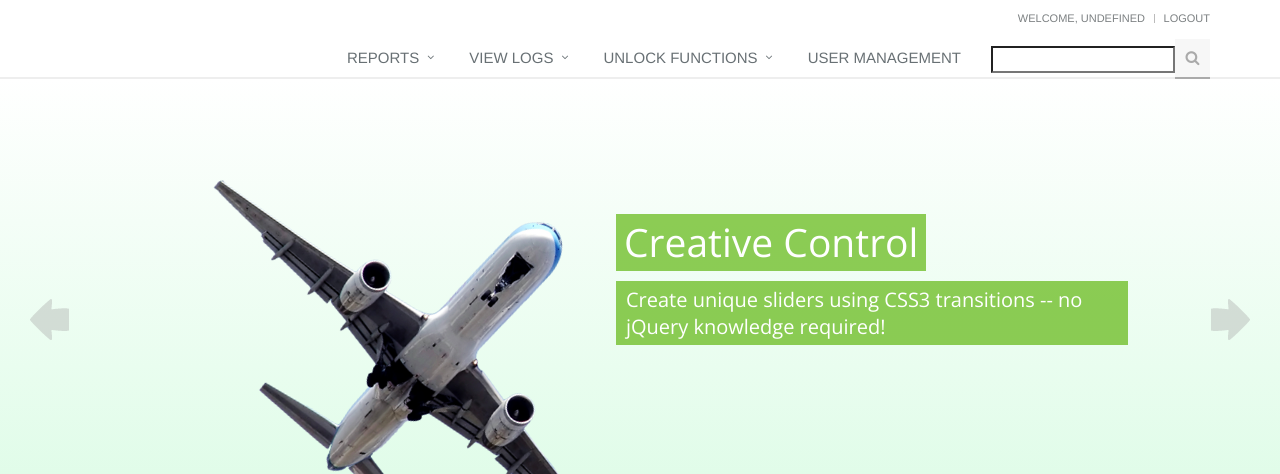
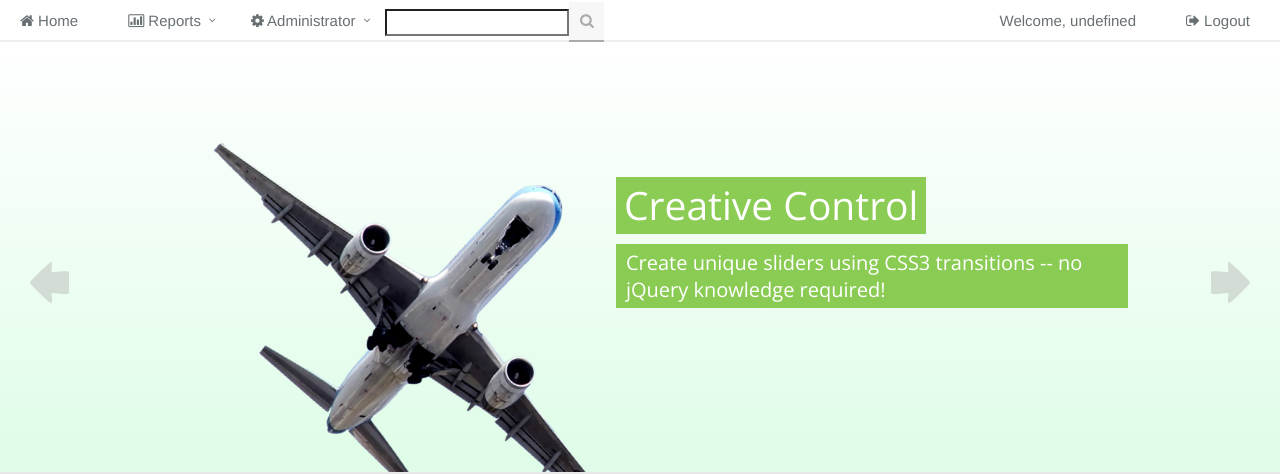
Before and after one commit to sherrytran/sherrytran.github.io, a Jekyll site: the page built from index.html, in a window 1280 px wide. Shown: the top 474 px of the page. Built offline with Jekyll 4.4.1, drawn with Linux system fonts in a browser that asks for light colours; Markdown is read by kramdown in place of the engine named in the settings; grey boxes are pictures that could not be loaded.

Commit message:
modify website with more function

```diff
--- a/_includes/navbar.html
+++ b/_includes/navbar.html
@@ -34,25 +35,9 @@ $(document).ready(function(){
 </script>
 
 <div class="header">
-        <!-- Topbar -->
-        <div class="topbar">
-            <div class="container">
-                <!-- Topbar Navigation -->
-                <ul class="loginbar pull-right">
-                    <li>
-                       <a id="user" href="#"></a>
-                    </li>
-                    <li class="topbar-devider"></li>
-                    <li><a href="login.html">Logout</a></li>
-                </ul>
-                <!-- End Topbar Navigation -->
-            </div>
-        </div>
-        <!-- End Topbar -->
-
         <!-- Navbar -->
         <div class="navbar navbar-default" role="navigation">
-            <div class="container">
+            <div class="container-float">
                 <!-- Brand and toggle get grouped for better mobile display -->
                 <div class="navbar-header">
                     <button type="button" class="navbar-toggle" data-toggle="collapse" data-target=".navbar-responsive-collapse">
@@ -65,52 +50,38 @@ $(document).ready(function(){
                 <div class="collapse navbar-collapse navbar-responsive-collapse">
                     <ul class="nav navbar-nav">
                         <!-- Product -->
+                        <li><a href="content.html">
+                                <i class="fa fa-home"></i>
+                                Home
+                            </a></i></li>
                         <li {% if include.menuchoice == 'product' %} class="dropdown active" {% else %} class="dropdown" {% endif %}>
-                            <a href="javascript:void(0);" class="dropdown-toggle" data-toggle="dropdown">
+
+                            <a id="myreport" href="" class="dropdown-toggle">
+                                <i class="fa fa-bar-chart-o"></i>
                                 Reports
                             </a>
                             <ul class="dropdown-menu">
-                                <li><a target="_blank" href="#">A Report</a></li>
-                                <li id="areport"><a target="_blank" href="#">B Report</a></li>
-                                <li><a target="_blank" href="#">C Report</a></li>
-                                <li id="dreport"><a target="_blank" href="#">D report</a></li>
-                                <li id="ereport"><a target="_blank" href="#">E report</a></li>
+                                <li><a target="_blank" href="report.html">Information Report on New Residents, New PRs and NCs for all Division</a></li>
+                                <li id="areport"><a target="_blank" href="report.html">Statistic Report on New Residents, New PRs and NCs for all Division</a></li>
+                                <li><a target="_blank" href="report.html">House Visit Report</a></li>
+                                <li id="dreport"><a target="_blank" href="report.html">Report on SCEF KPI Achievement</a></li>
+                                <li id="ereport"><a target="_blank" href="report.html">Report on Welcome Letter Automated Update</a></li>
                             </ul>
                         </li>
                         <!-- End Product -->
-
-                        <!-- Services -->
-                        <li id="log" {% if include.menuchoice == 'services' %} class="dropdown active" {% else %} class="dropdown" {% endif %}>
-                            <a href="javascript:void(0);" class="dropdown-toggle" data-toggle="dropdown">
-                                View Logs
-                            </a>
-                            <ul class="dropdown-menu">
-                              <li><a target="_blank" href="#">Error Log</a></li>
-                              <li><a target="_blank" href="#">User Log</a></li>
-                            </ul>
-                        </li>
-                        <!-- End Services -->
-
                         <!-- Partners -->
                         <li {% if include.menuchoice == 'partners' %} class="dropdown active" {% else %} class="dropdown" {% endif %}>
                             <a href="javascript:void(0);" class="dropdown-toggle" data-toggle="dropdown">
-                                Unlock Functions
+                                <i class="fa fa-gear"></i>
+                                Administrator
                             </a>
                             <ul class="dropdown-menu">
-                              <li><a target="_blank" href="#">Unlock Activity page</a></li>
-                              <li><a target="_blank" href="#">Unlock House Visit</a></li>
+                              <li><a target="_blank" href="#">View Logs</a></li>
+                              <li><a target="_blank" href="#">Unlock Functions</a></li>
+                              <li><a target="_blank" href="#">User Management</a></li>
                             </ul>
                         </li>
                         <!-- End Partners -->
-
-                        <!-- Customers -->
-                        <li>
-                            <a href="javascript:void(0);" class="dropdown-toggle" data-toggle="dropdown">
-                                User Management
-                            </a>
-                        </li>
-                        <!-- End Customers-->
-
                         <li>
                             <input style="margin-top:7px" type="text">
                         </li>
@@ -128,6 +99,16 @@ $(document).ready(function(){
                         </li>
                         <!-- End Search Block -->
                     </ul>
+                    <ul class="nav navbar-nav pull-right">
+                        <li>
+
+                            <a id="user" href="#">
+                            </a>
+                        </li>
+                        <li><a href="login.html">
+                            <i class="fa fa-sign-out"></i>
+                            Logout</a></li>
+                    </ul>
                 </div><!--/navbar-collapse-->
             </div>
         </div>
--- a/_layouts/default.html
+++ b/_layouts/default.html
@@ -56,5 +56,8 @@
         OwlCarousel.initOwlCarousel();
     });
 </script>
+{% javascript_asset_tag global %}
+- /_assets/elixirtech.js.coffee
+{% endjavascript_asset_tag %}
     </body>
 </html>
--- a/content.html
+++ b/content.html
@@ -2,7 +2,7 @@
 layout: default
 title: About Us
 ---
-{% include navbar.html menuchoice="about" %}
+{% include navbar.html menuchoice="home" %}
 
 <!-- Main component for a primary marketing message or call to action -->
-<iframe width="1400px" height="700px" src="http://www.w3schools.com" ></iframe>
+<iframe width="1400px" height="700px" src="http://192.168.2.201:8080/elx/do/eno/ei/accolades/dashboard/TransitLink/dashboard/TrafficFlow6_pie_hourly.dashboard?mode=display" ></iframe>
--- a/css/style.css
+++ b/css/style.css
@@ -289,7 +289,6 @@
 	color: #687074;
 	font-size: 15px;
 	font-weight:400;
-	text-transform: uppercase;
 }
 
 .header .navbar-default .navbar-nav > .active > a {
@@ -299,7 +298,7 @@
 /*Navbar Nav*/
 @media (min-width: 992px) {
 	.header .navbar-nav {
-		float: right;
+
 	}
 }
 
```
Also changed, not shown: other parts of _includes/navbar.html (+1 -0 lines).
